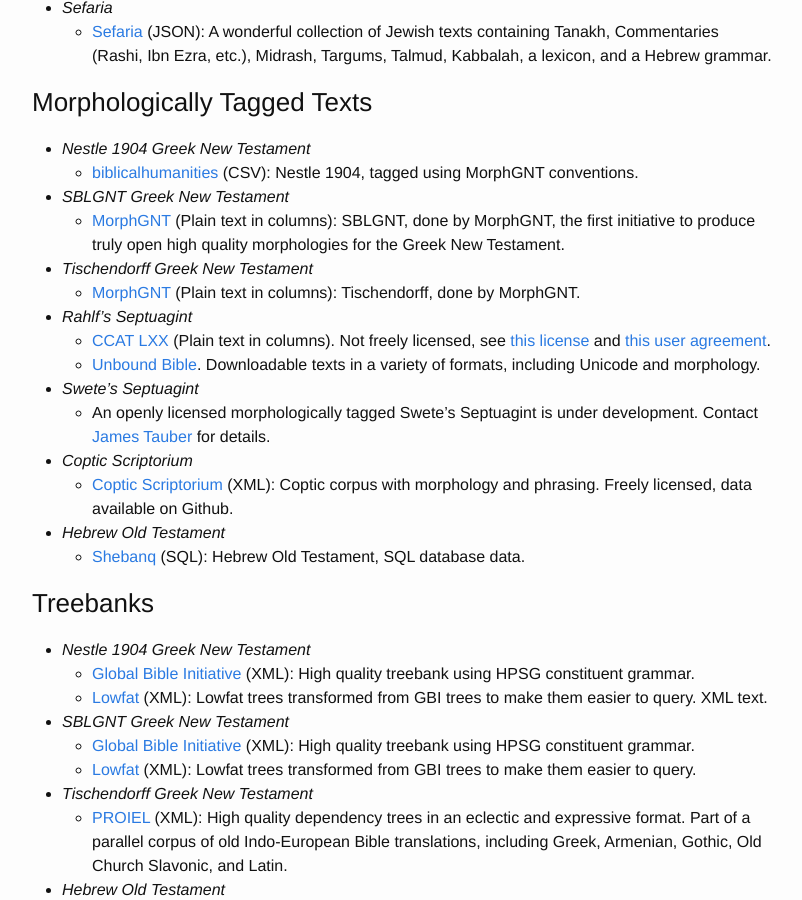
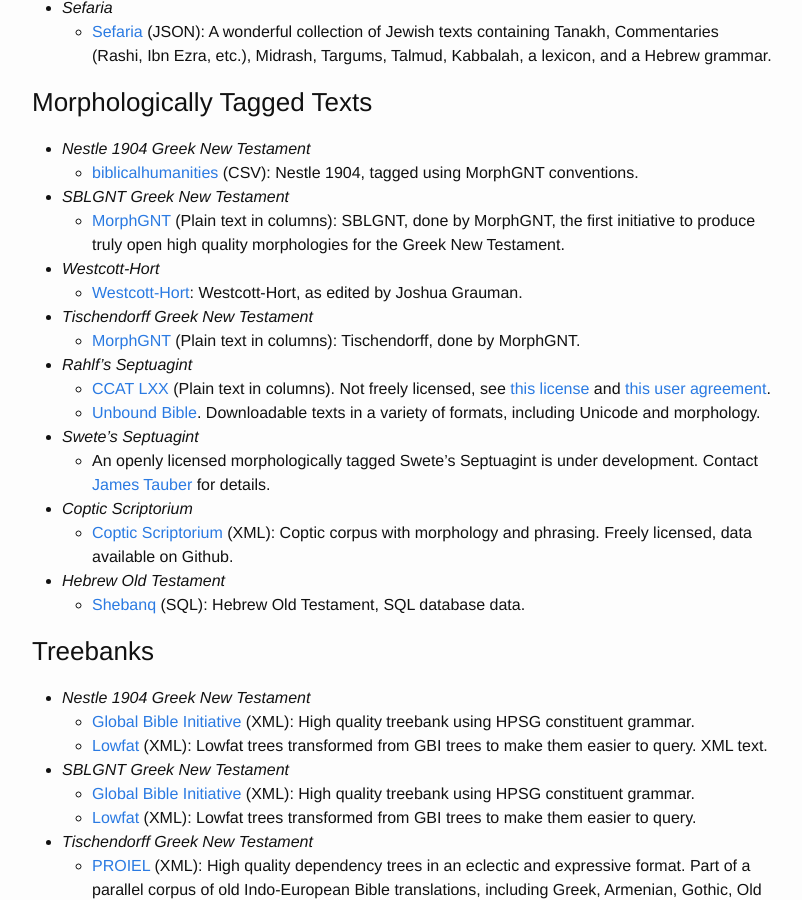
Before and after one commit to biblicalhumanities/biblicalhumanities.github.io, a Jekyll site: the page built from dashboard.md, in a window 1280 px wide and 900 px high, scrolled down 852 px. Shown: the whole window, without its empty margins (238-1040 px from the left). Built offline with Jekyll 4.4.1, drawn with Linux system fonts in a browser that asks for light colours.

Commit message:
Added Joshua Grauman's Westcott-Hort.

```diff
--- a/dashboard.md
+++ b/dashboard.md
@@ -33,6 +33,8 @@
   - [biblicalhumanities](https://github.com/biblicalhumanities/Nestle1904) (CSV):  Nestle 1904, tagged using MorphGNT conventions.
 - *SBLGNT Greek New Testament*
   - [MorphGNT](https://github.com/morphgnt/sblgnt) (Plain text in columns):  SBLGNT, done by MorphGNT, the first initiative to produce truly open high quality morphologies for the Greek New Testament.
+- *Westcott-Hort*
+  - [Westcott-Hort](http://scrolltag.com/westcott_and_hort.html): Westcott-Hort, as edited by Joshua Grauman.
 - *Tischendorff Greek New Testament*
   - [MorphGNT](https://github.com/morphgnt/tischendorf) (Plain text in columns): Tischendorff, done by MorphGNT.
 - *Rahlf's Septuagint*
```
